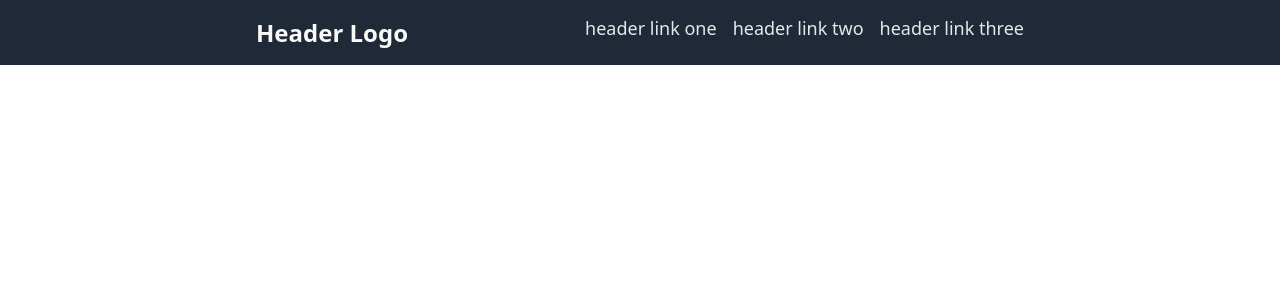
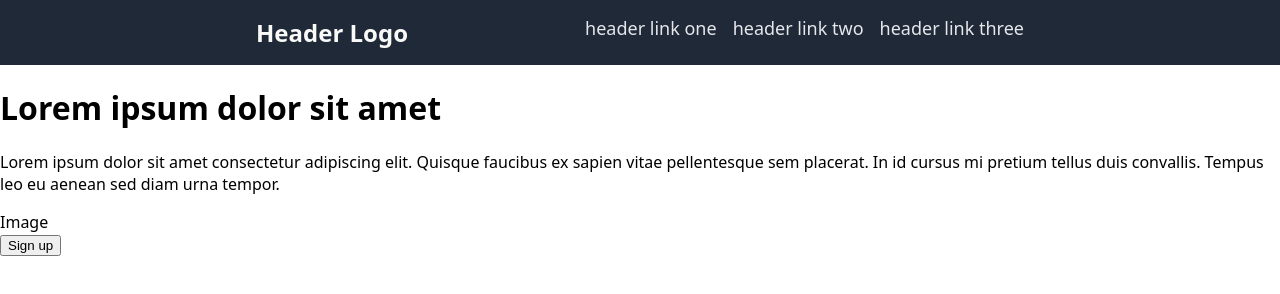
Before and after one commit to braedenwb/landing-page, a plain HTML site: page index.html in a window 1280 px wide. Drawn offline with Linux system fonts and the light colour scheme.

Commit message:
Added more HTML for the hero section.

```diff
--- a/index.html
+++ b/index.html
@@ -26,14 +26,15 @@
         <!-- Hero -->
         <div class="hero-container">
             <div class="hero-main-text">
-
+                <h1>Lorem ipsum dolor sit amet</h1>
             </div>
             <div class="hero-sub-text">
-
+                <p>Lorem ipsum dolor sit amet consectetur adipiscing elit. Quisque faucibus ex sapien vitae pellentesque sem placerat. In id cursus mi pretium tellus duis convallis. Tempus leo eu aenean sed diam urna tempor.</p>
             </div>
             <div class="hero-image">
-
+                Image
             </div>
+            <button class="hero-sign-up">Sign up</button>
         </div>
     </body>
 </html>
```
